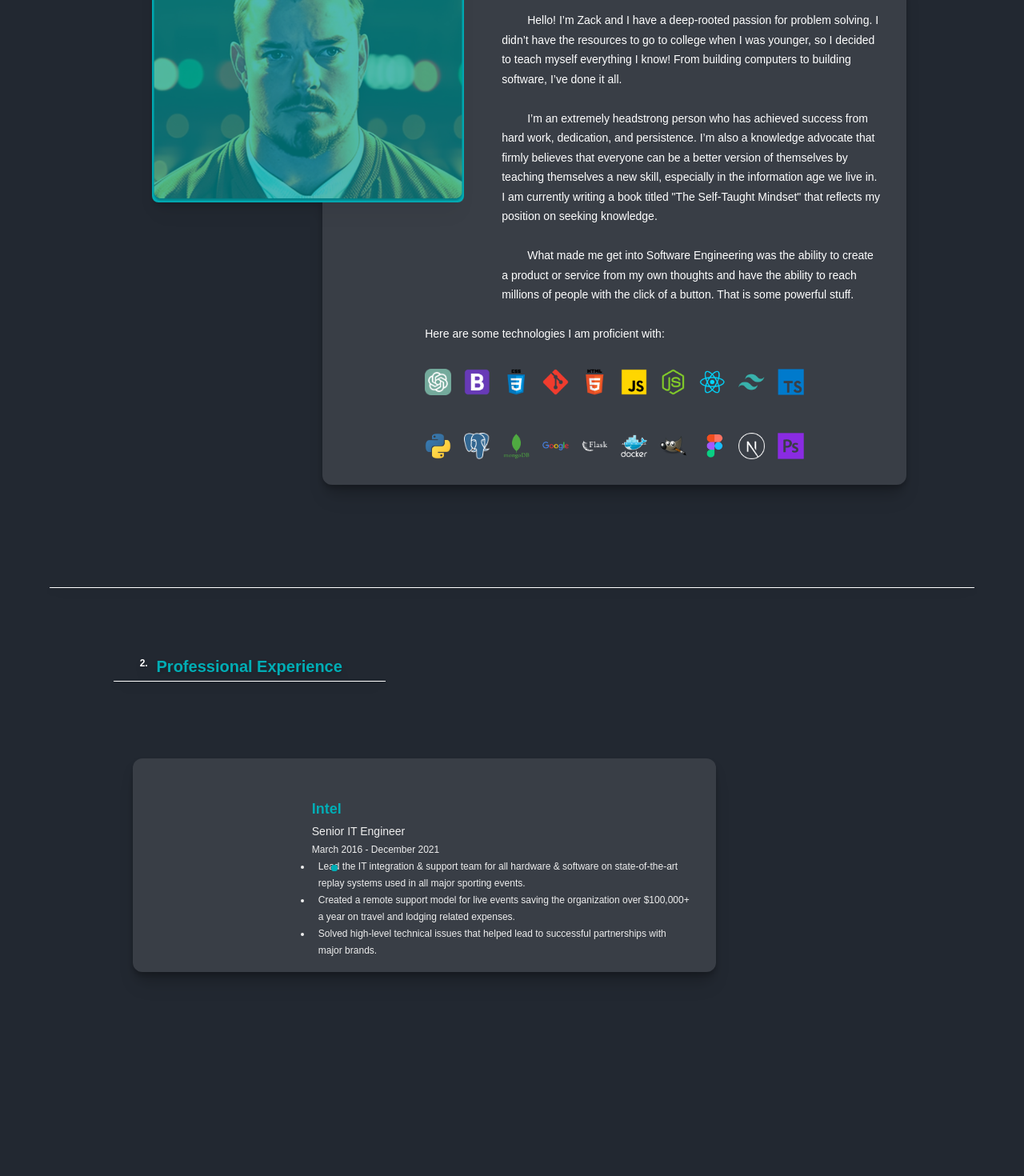
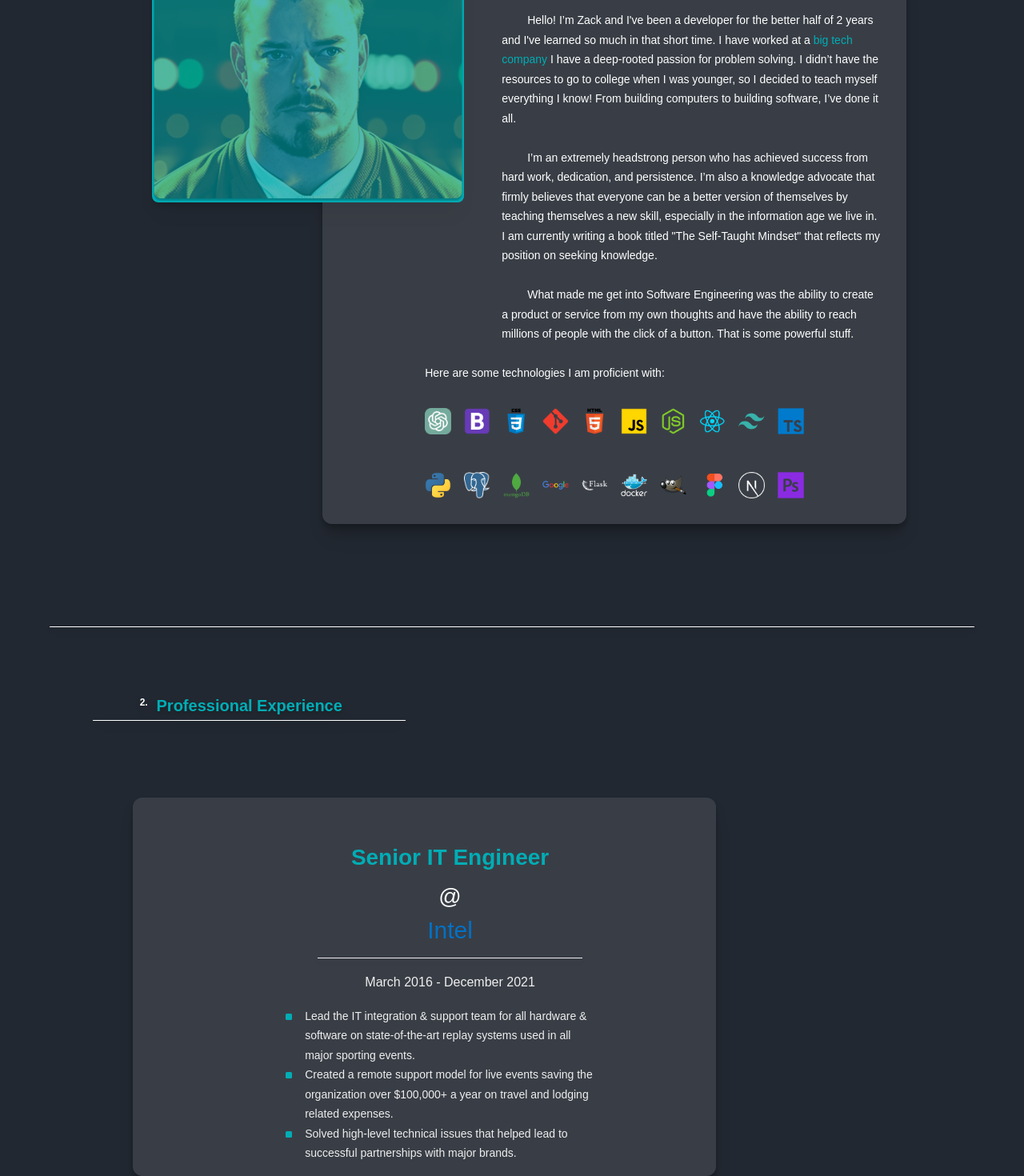
Before and after one commit to zackzellto/dev_portfolio_v3, a React (Vite) app: page / in a window 1280 px wide. Shown: the part 1187-2657 px from the top of the page at 80% size. Before the commit the page ends 2402 px from the top, so only its background shows below. Built offline with nearby package versions, Linux system fonts and the light colour scheme.

Commit message:
adding links in about me

```diff
--- a/src/App.tsx
+++ b/src/App.tsx
@@ -38,7 +38,9 @@ function App() {
               description2="Created a remote support model for live events saving the organization
               over $100,000+ a year on travel and lodging related expenses."
               description3="Solved high-level technical issues that helped lead to successful
-              partnerships with major brands. "
+              partnerships with major brands."
+              fontColor="text-[#0071c5]"
+              URL="https://www.intel.com/content/www/us/en/homepage.html"
             />
           </div>
         </div>
--- a/src/components/about-me/AboutMe.tsx
+++ b/src/components/about-me/AboutMe.tsx
@@ -88,10 +88,20 @@ const AboutMe = (props: Props) => {
       </div>
       <div className="relative bottom-8 -z-10 m-auto w-[100%] rounded-xl bg-[#393E46] p-4 text-[14px] text-white shadow-xl drop-shadow-lg md:bottom-32 lg:-right-32 lg:bottom-32 lg:w-[60%] lg:max-w-[1000px] lg:px-32">
         <div className="mt-8 indent-8 md:w-[50%] lg:relative lg:left-24 lg:w-[100%]">
-          Hello! I’m Zack and I have a deep-rooted passion for problem solving.
-          I didn’t have the resources to go to college when I was younger, so I
-          decided to teach myself everything I know! From building computers to
-          building software, I’ve done it all.
+          Hello! I’m Zack and I've been a developer for the better half of 2
+          years and I've learned so much in that short time. I have worked at a{" "}
+          <a
+            href="https://www.intel.com/content/www/us/en/homepage.html"
+            target="_blank"
+            rel="noreferrer"
+            className=" cursor-pointer text-[#00ADB5]"
+          >
+            big tech company
+          </a>{" "}
+          I have a deep-rooted passion for problem solving. I didn’t have the
+          resources to go to college when I was younger, so I decided to teach
+          myself everything I know! From building computers to building
+          software, I’ve done it all.
         </div>
         <br />
         <div className="indent-8 lg:relative lg:left-24">
--- a/src/components/experience/Experience.tsx
+++ b/src/components/experience/Experience.tsx
@@ -7,43 +7,62 @@ type Props = {
   description1: string;
   description2: string;
   description3: string;
+  fontColor: string;
+  URL: string;
 };
 
 const Experience = (props: Props) => {
+  const fontColor = props.fontColor;
+  const URL = props.URL;
+
   return (
     <>
       <div className="m-auto items-center justify-center lg:relative ">
         <div className="text-center text-[18px] font-bold text-[#00ADB5] drop-shadow-md md:text-center lg:text-center lg:text-[20px] ">
-          <div className="relative top-8 lg:top-24 lg:mr-[54%]">
+          <div className="relative lg:top-24 lg:mr-[54%]">
             <div className="lg:mr-33 relative right-[107px] top-6 mr-6 text-[12px] text-white lg:right-[120px] ">
               2.
             </div>
             <div className="">Professional Experience</div>
 
-            <div className="mx-auto h-[1px] w-[340px] bg-[#FFFFFF] drop-shadow-md"></div>
+            <div className="mx-auto h-[1px] w-[70%] bg-[#FFFFFF] text-center drop-shadow-md"></div>
           </div>{" "}
         </div>
       </div>
-      <div className="relative top-32 -z-10 m-auto w-[100%] rounded-xl bg-[#393E46] p-4 text-[14px] text-white shadow-xl drop-shadow-lg lg:top-48 lg:mr-[340px] lg:w-[60%] lg:max-w-[1000px] lg:px-32 xl:mr-[29%]">
-        <div className="mt-8 md:w-[50%] lg:relative lg:left-24 lg:w-[100%]">
-          <div className="text-[18px] font-bold text-[#00ADB5]">
+      <div className="relative  top-24 -z-10 m-auto w-[100%] rounded-xl bg-[#393E46] p-4 text-[14px] text-white shadow-xl drop-shadow-lg lg:top-48 lg:mr-[340px] lg:w-[60%] lg:max-w-[1000px] lg:px-32 xl:mr-[29%]">
+        <div className="mt-8 md:w-[50%] lg:relative lg:left-8 lg:w-[100%]">
+          <div className="h-[2px] md:w-[50%] lg:relative lg:left-24 lg:w-[100%]"></div>
+          <div className=" text-center text-[28px] font-bold text-[#00ADB5]">
+            {props.position}
+          </div>
+          <div className=" relative text-center text-[28px] text-white">@</div>
+
+          <div
+            className={`relative text-center ${fontColor} text-3xl font-normal`}
+          >
             {props.company}
+          </div>
 
-            <div className="text-[14px] font-normal text-[#EEEEEE]">
-              {props.position}
+          <div className="mx-auto mb-4 mt-4 h-[1px] w-[70%] bg-[#EEEEEE] text-center drop-shadow-md"></div>
+          <div className="mb-4 text-center text-[16px] font-normal text-[#EEEEEE]">
+            {props.dateRange}
+          </div>
 
-              <div className="text-[12px] font-normal text-[#EEEEEE]">
-                {props.dateRange}
-
-                <div className="text-[12px] font-normal text-[#EEEEEE]">
-                  <ul className="relative list-disc">
-                    <li className="pl-2 ">{props.description1}</li>
-                    <li className="pl-2">{props.description2}</li>
-                    <li className="pl-2">{props.description3}</li>
-                  </ul>
-                </div>
-              </div>
-            </div>
+          <div className="mx-auto w-[80%] text-[14px] font-normal text-[#EEEEEE]">
+            <ul className="relative">
+              <li className="pl-2">
+                <span className="bullet-color"></span>
+                {props.description1}
+              </li>
+              <li className="pl-2">
+                <span className="bullet-color"></span>
+                {props.description2}
+              </li>
+              <li className="pl-2">
+                <span className="bullet-color"></span>
+                {props.description3}
+              </li>
+            </ul>
           </div>
         </div>
       </div>
--- a/src/index.css
+++ b/src/index.css
@@ -22,14 +22,13 @@ body {
 .visible {
   width: 100% !important; /* Override inline width */
 }
-
-ul.list-disc li::before {
+.bullet-color::before {
   content: "";
-  position: absolute;
-  top: 0.5rem;
-  left: 1.5rem;
+  display: inline-block;
   width: 0.5rem;
   height: 0.5rem;
-  border-radius: 50%;
+  margin-right: 1rem;
+  margin-left: -1.5rem;
+  border-radius: 20%;
   background-color: #00adb5; /* Replace with desired color */
 }
```
